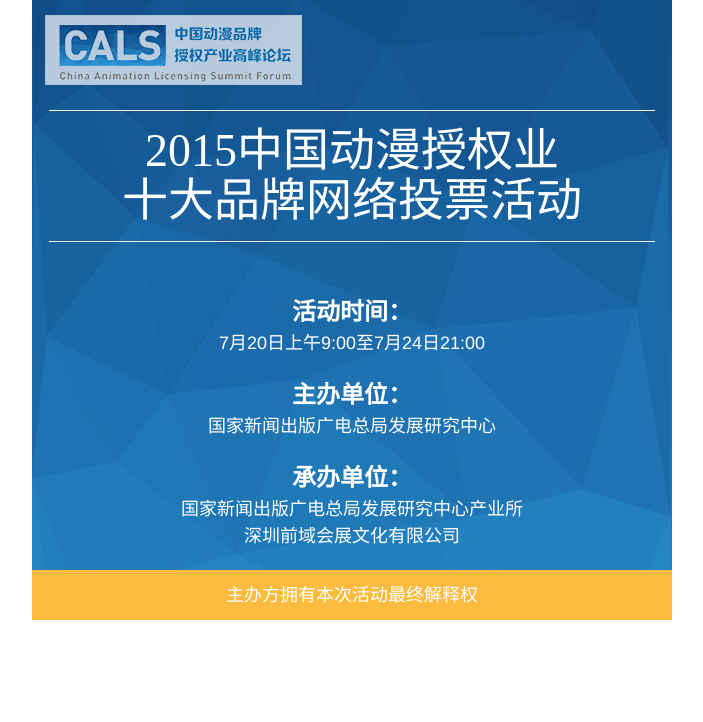
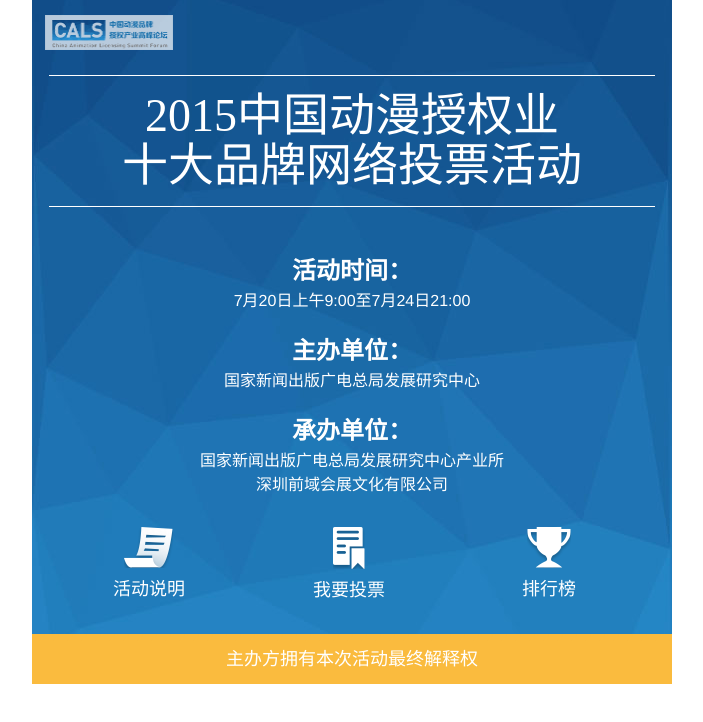
Before and after one commit to cat-kun/vote20150717, a plain HTML site: page index.html in a window 1280 px wide. Shown: the whole page, without its empty margins (288-991 px from the left). Drawn offline with Linux system fonts and the light colour scheme; a web font is replaced by a local one.

Commit message:
首页添加底部三个超链接按钮

```diff
--- a/css/index.css
+++ b/css/index.css
@@ -1,8 +1,14 @@
 @charset "UTF-8";
 .page{background: url(../images/index_bg.jpg) center center no-repeat;-webkit-background-size: cover;background-size: cover;overflow: hidden;}
-.logo{width: 257px;height: 70px;margin: 15px 0 25px 13px;}
+.logo{width: 128px;height: 35px;margin: 15px 0 25px 13px;}
 .main{padding: 0 17px;color: #fff;text-align: center;}
-.main>.title{font: 1.15rem/50px 'hzgb';padding: 15px 0;border-top: 1px solid #fff;border-bottom: 1px solid #fff;margin-bottom: 52px;}
+.main>.title{font: 1.15rem/50px 'hzgb';padding: 15px 0;border-top: 1px solid #fff;border-bottom: 1px solid #fff;margin-bottom: 46px;}
 .mainCont .title{font-size: 24px;}
-.mainCont p{font-size: 18px;}
+.mainCont p{font-size: 16px;}
 .mainCont .text{margin-bottom: 20px;}
+.link{font-size: 0;margin: 30px 0;}
+.link a{color: #fff;float: left;width: 33%;font-size: 18px;text-align: center;}
+.link i{display: inline-block;background: url(../images/icon.png) no-repeat;background-size: 260px 135px;}
+.link .activity_desc{width: 49px;height: 41px;}
+.link .vote{width: 32px;height: 42px;background-position: -58px 0;}
+.link .ranking_list{width: 44px;height: 41px;background-position: -97px 0;}
--- a/index.html
+++ b/index.html
@@ -44,6 +44,11 @@ window.onload = window.onresize = function (){
 				<p>深圳前域会展文化有限公司</p>
 			</div>
 		</div>
+		<div class="link clearfix">
+			<a href="activity_description.html"><i class="activity_desc"></i><br>活动说明</a>
+			<a href="javascript:"><i class="vote"></i><br>我要投票</a>
+			<a href="javascript:"><i class="ranking_list"></i><br>排行榜</a>
+		</div>
 	</section>
 	<footer id="footer">
 		<p>主办方拥有本次活动最终解释权</p>
```
Also changed, not shown: images/icon.png (added).
